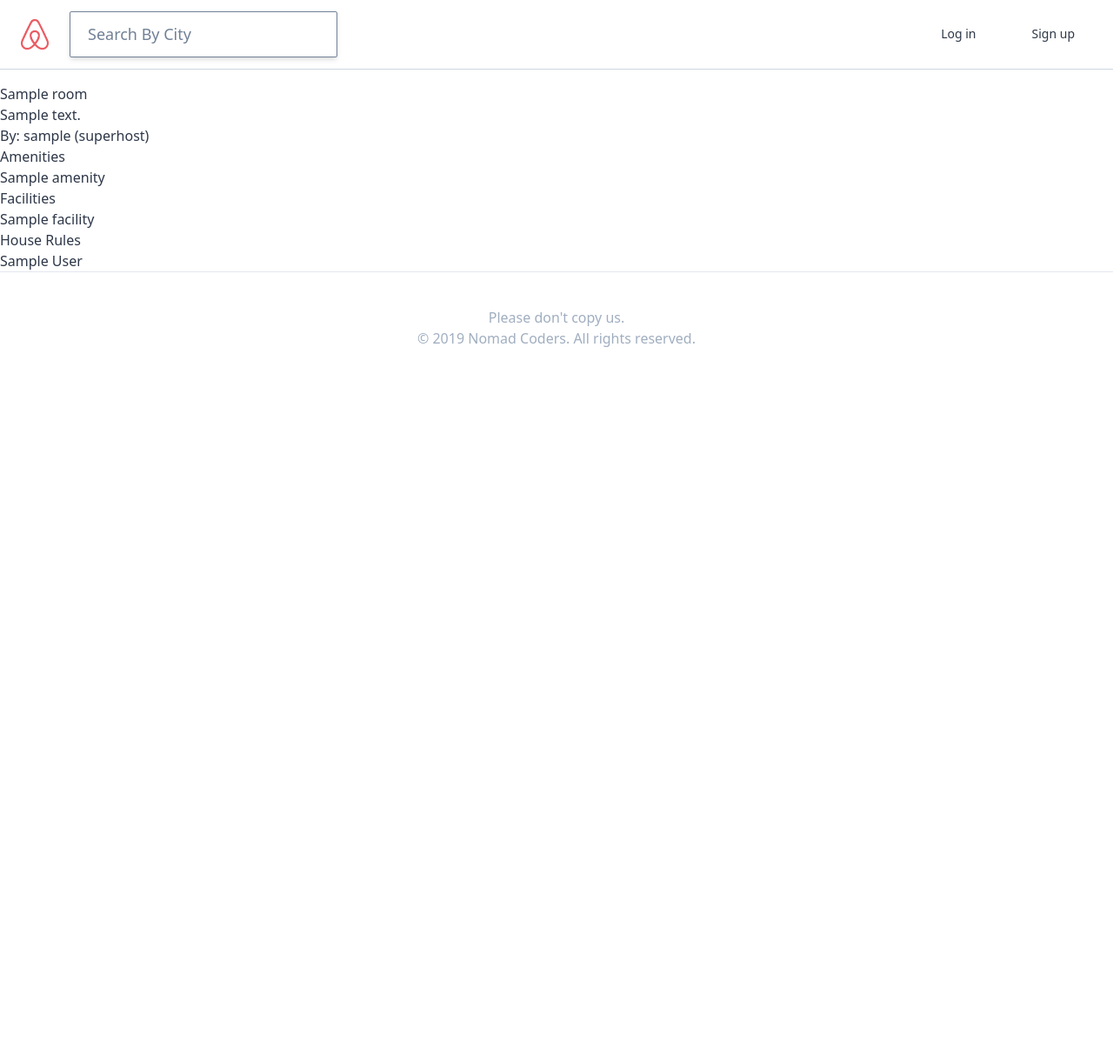
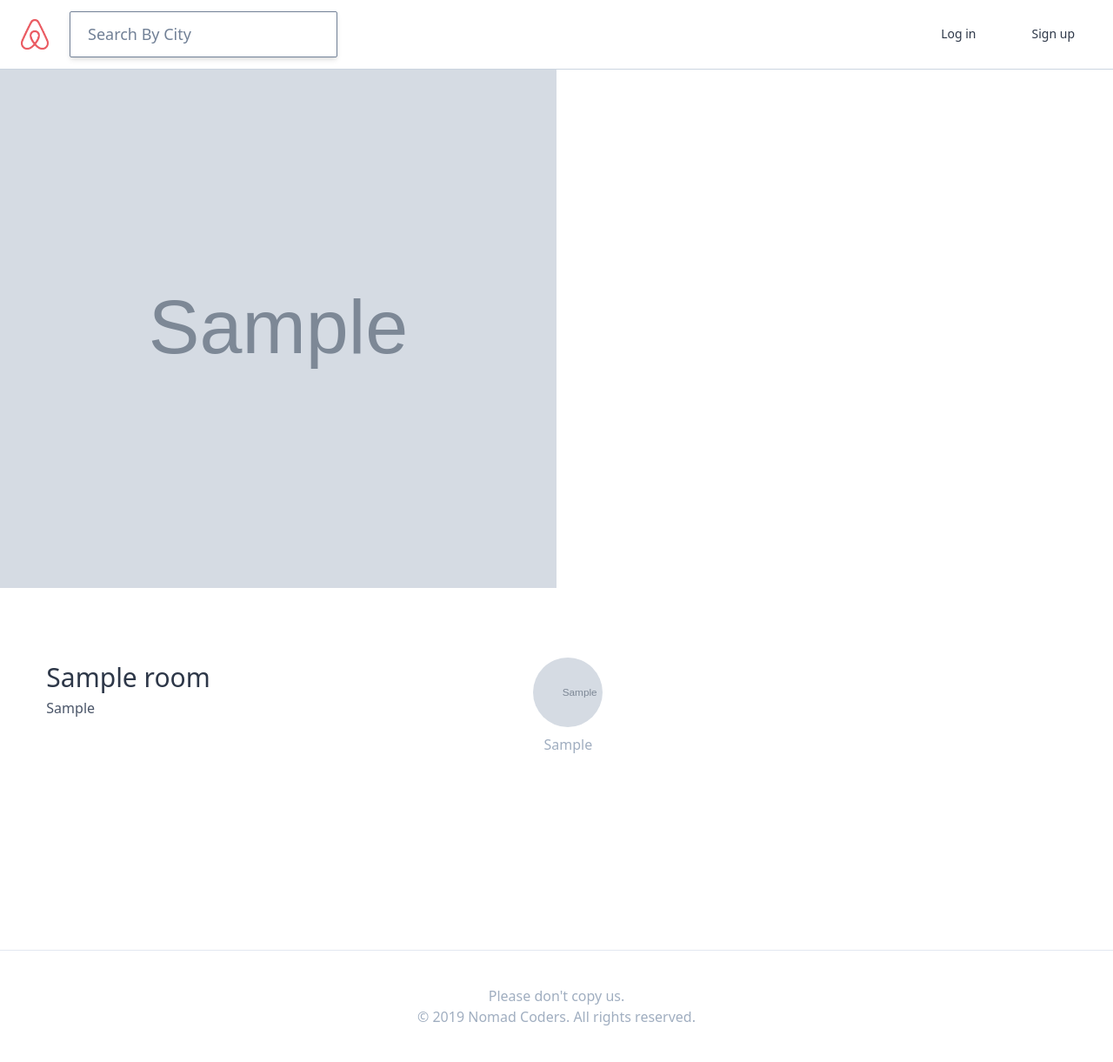
Before and after one commit to sih99/airbnb-clone, a Django app: page /rooms/1 in a window 1280 px wide. Shown: the whole page at 87% size. Before the commit the page ends 399 px from the top, so only its background shows below. Run offline with Django 3.2, Linux system fonts and the light colour scheme; tables that the repository leaves empty hold one stand-in row (values such as "Sample post"); grey boxes marked "Sample" are stand-in pictures; style sheets or scripts are compiled from the project's sources; some libraries are stand-ins or nearby versions.

Commit message:
#22.1 Styling the Room part One (nomad coders)

```diff
--- a/rooms/models.py
+++ b/rooms/models.py
@@ -106,3 +106,7 @@ class Room(core_models.TimeStampedModel):
     def first_photo(self):
         (photo,) = self.photos.all()[:1]
         return photo.file.url
+
+    def get_next_four_photos(self):
+        photos = self.photos.all()[1:5]
+        return photos
--- a/templates/rooms/room_detail.html
+++ b/templates/rooms/room_detail.html
@@ -5,33 +5,30 @@
 {% endblock page_title %}
 
 {% block content %}
-<div>
-    <h1>{{room.name}}</h1>
-    <h3>{{room.description}}</h3>
+<div class="-mt-5 container max-w-full h-75vh flex mb-20">
+    <div class="h-full w-1/2 bg-center bg-cover" style="background-image:url({{room.first_photo}})"></div>
+    <div class="h-full w-1/2 flex flex-wrap">
+        {% for photo in room.get_next_four_photos %}
+            <div style="background-image:url({{photo.file.url}})" class="w-1/2 h-auto bg-cover bg-center border-gray-700 border"></div>
+        {% endfor %}
+    </div>
 </div>
-<div>
-    <h2>By: <a href="{{room.host.get_absolute_url}}">{{room.host.username}}</a>
-    {% if room.host.superhost %}
-        (superhost)
-    {% endif %}
-    </h2>
-    <h3>Amenities</h3>
-    <ul>
-    {% for a in room.amenities.all %}
-        <li>{{a}}</li>
-    {% endfor %}
-    </ul>
-    <h3>Facilities</h3>
-    <ul>
-    {% for f in room.facilities.all %}
-        <li>{{f}}</li>
-    {% endfor %}
-    </ul>
-    <h3>House Rules</h3>
-    <ul>
-    {% for r in room.house_rules.all %}
-        <li>{{r}}</li>
-    {% endfor %}
-    </ul>
+
+<div class="container mx-auto flex justify-around pb-56">
+    <div class="w-1/2">
+        <div class="flex justify-between">
+            <div>
+                <h4 class="text-3xl font-medium mb-px">{{room.name}}</h4>
+                <span class="text-gray-700 font-light">{{room.city}}</span>
+            </div>
+            <a href="{{room.host.get_absolute_url}}" class="flex flex-col items-center">
+                {% include "mixins/user_avatar.html" with user=room.host%}
+                <span class="mt-2 text-gray-500">{{room.host.first_name}}</span>
+            </a>
+        </div>
+        <div>
+        </div>
+    </div>
+    <div class="w-1/3"></div>
 </div>
 {% endblock content %}
```
